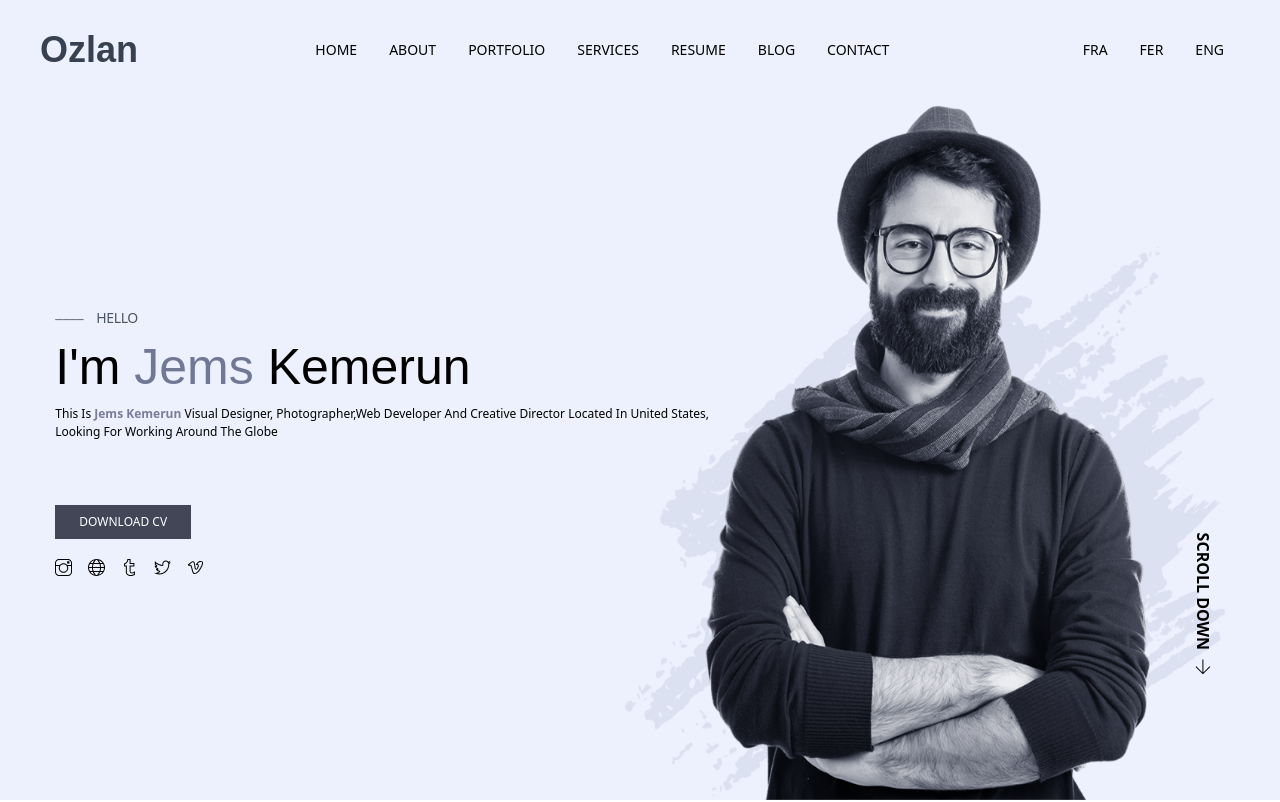
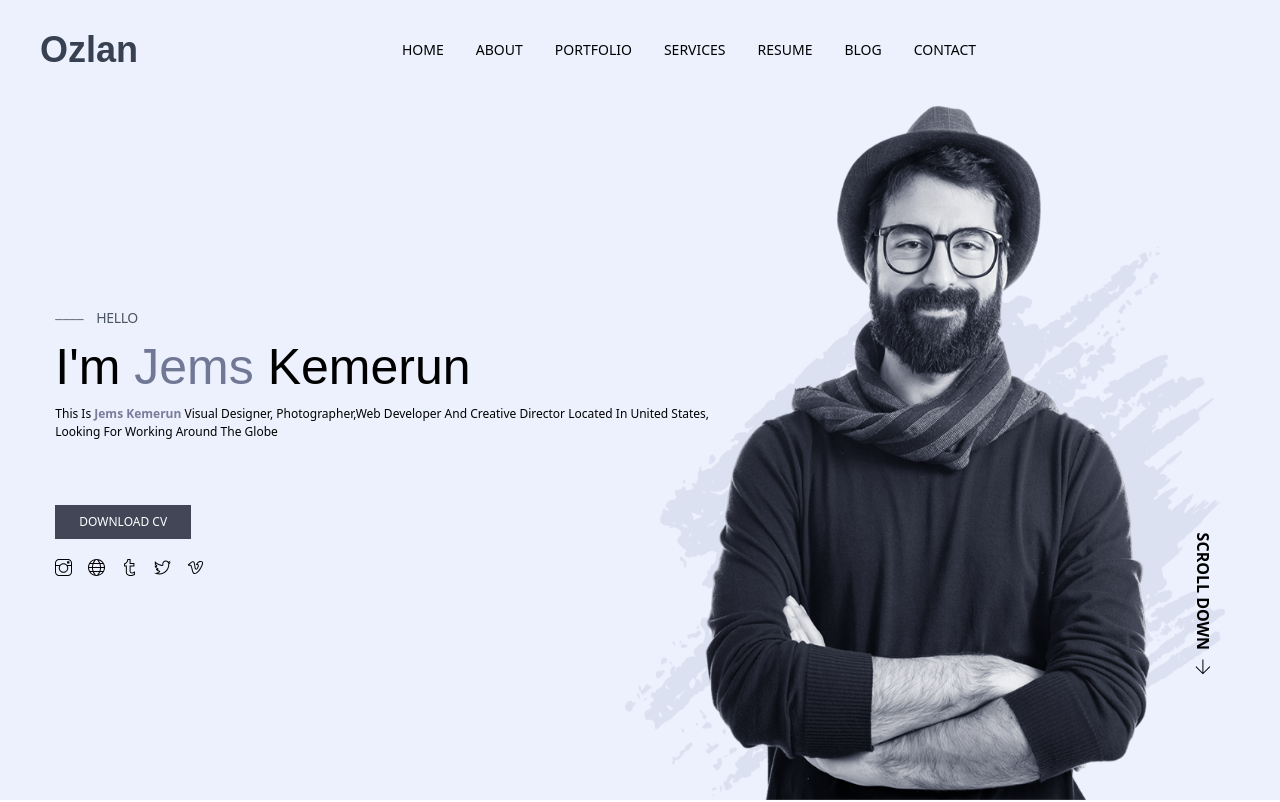
Before and after one commit to Ali-0235/portfolio, a React (Create React App) app: page / in a window 1280 px wide. Shown: the top 802 px of the page. Built offline with nearby package versions, Linux system fonts and the light colour scheme; what tw-elements would draw is missing.

Commit message:
portfolioChanges5

```diff
--- a/src/App.js
+++ b/src/App.js
@@ -52,13 +52,9 @@ function App() {
             </div>
             <div
               className="hidden w-full md:block md:w-auto"
-              id="navbar-default1"
+              id=""
             >
-              <ul className="flex flex-col p-4 mt-4  rounded-lg  border-gray-100 md:flex-row md:space-x-8 md:mt-0 md:text-sm md:font-medium md:border-">
-                <li className="cursor-pointer">FRA</li>
-                <li className="cursor-pointer">FER</li>
-                <li className="cursor-pointer">ENG</li>
-              </ul>
+
             </div>
           </div>
         </nav>
```
